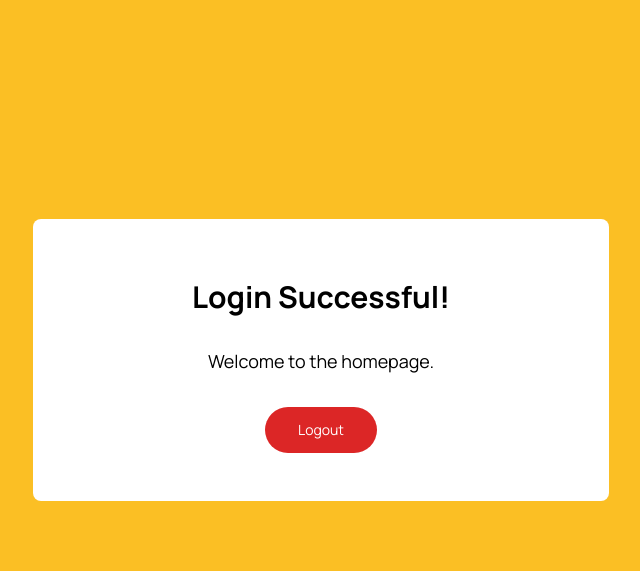
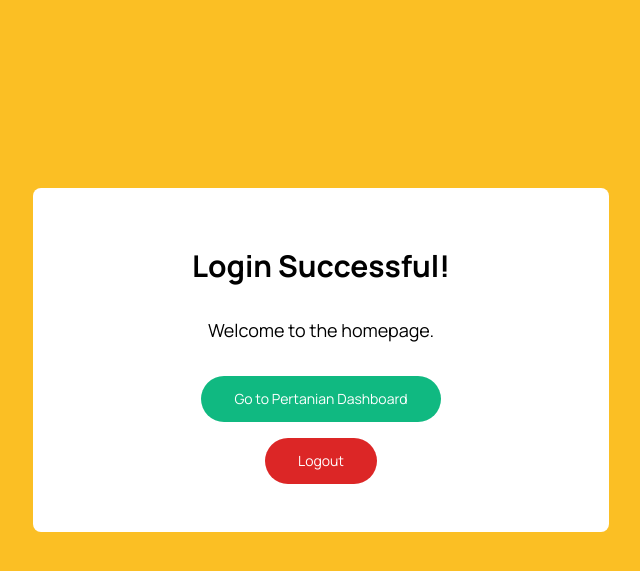
Before and after one commit to Froklax/tani-pkpl, a Django app: page / in a window 1280 px wide. Shown: the top 571 px of the page, without its empty margins (319-959 px from the left). Run offline with Django 5.2, Linux system fonts and the light colour scheme; a user stored in the database is signed in.

Commit message:
feat: add button to go to pertanian dashboard

```diff
--- a/user/templates/success.html
+++ b/user/templates/success.html
@@ -25,9 +25,16 @@
             </p>
         </div>
         <div class="text-center">
-            <a href="{% url 'user:logout' %}" class="inline-block px-8 py-3 border border-transparent text-sm font-medium rounded-full text-white bg-red-600 hover:bg-red-700 focus:outline-none focus:ring-2 focus:ring-offset-2 focus:ring-red-500 transition duration-300 ease-in-out">
-            Logout
-            </a>
+            <div class="mb-4">
+                <a href="{% url 'pertanian:dashboard' %}" class="inline-block px-8 py-3 border border-transparent text-sm font-medium rounded-full text-white bg-green-500 hover:bg-green-600 focus:outline-none focus:ring-2 focus:ring-offset-2 focus:ring-red-500 transition duration-300 ease-in-out">
+                    Go to Pertanian Dashboard
+                </a>
+            </div>
+            <div>
+                <a href="{% url 'user:logout' %}" class="inline-block px-8 py-3 border border-transparent text-sm font-medium rounded-full text-white bg-red-600 hover:bg-red-700 focus:outline-none focus:ring-2 focus:ring-offset-2 focus:ring-red-500 transition duration-300 ease-in-out">
+                    Logout
+                </a>
+            </div>
         </div>
         </div>
     </div>
```
